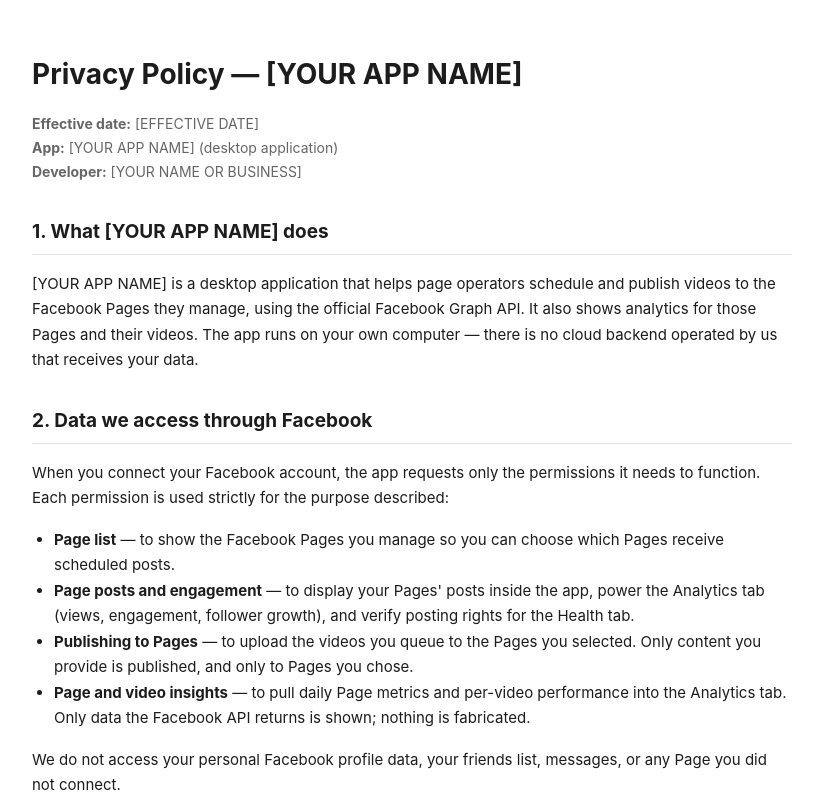
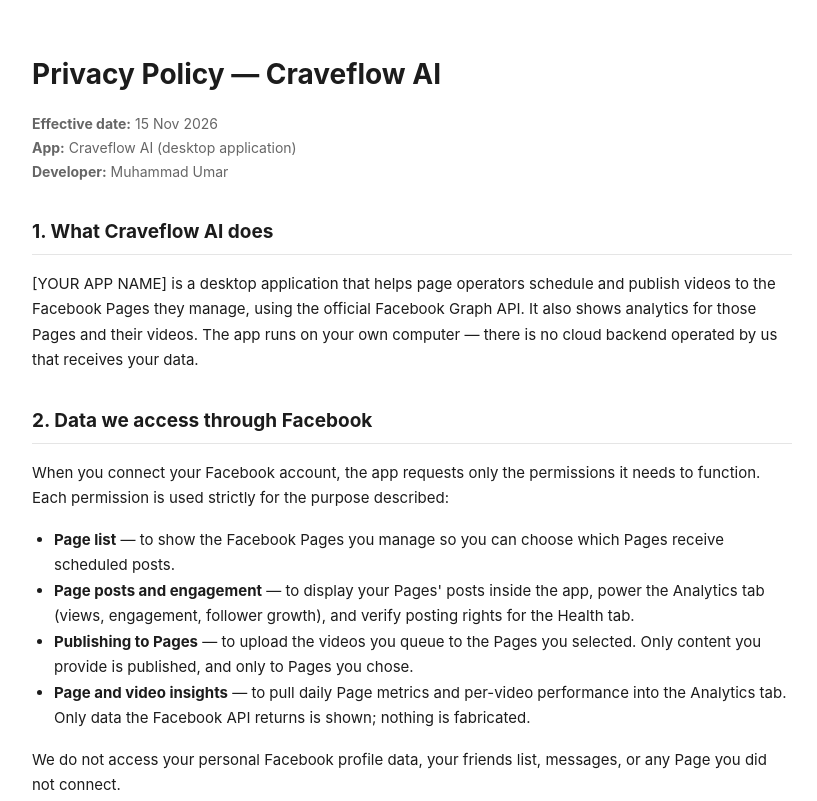
Before and after one commit to Umar6877/Craveflow-AI, a plain HTML site: page index.html in a window 1280 px wide. Shown: the top 801 px of the page, without its empty margins (228-1045 px from the left). Drawn offline with Linux system fonts and the light colour scheme.

Commit message:
Update privacy policy details in index.ht

```diff
--- a/index.html
+++ b/index.html
@@ -1,41 +1,10 @@
 <!DOCTYPE html>
-<!--
-  ============================================================
-  PRIVACY POLICY TEMPLATE — FOR STUDENTS CREATING THEIR OWN
-  FACEBOOK APP (page management / video uploading app)
-  ============================================================
-  HOW TO USE THIS FILE (these instructions are invisible on
-  the published page — only you see them here):
 
-  1. Replace EVERYTHING in [SQUARE BRACKETS] with your own
-     details. There are 4 things to fill in:
-       [YOUR APP NAME]          — the Display name of your app
-                                  in the Meta dashboard
-       [YOUR NAME OR BUSINESS]  — your name, or your business
-                                  name if you have one
-       [YOUR CONTACT EMAIL]     — an email you actually check
-                                  (appears twice — replace both)
-       [EFFECTIVE DATE]         — today's date
-  2. Do NOT delete any section. Meta checks that the policy
-     covers what data the app accesses and how to delete it.
-  3. HOST IT FREE (no domain needed), then paste the link in
-     the Meta dashboard field "Privacy policy URL":
-       • GitHub Pages: create a free repo, upload this file,
-         enable Pages — your link looks like
-         https://[username].github.io/[repo]/privacy-policy.html
-       • Netlify Drop: drag this file onto drop.netlify.com —
-         you get a free link instantly
-       • Google Sites: create a free site, paste this text in
-  4. This file is already named index.html — upload it as-is,
-     or share this repo so students can FORK it and edit it
-     online (pencil icon) without downloading anything.
-  ============================================================
--->
 <html lang="en">
 <head>
 <meta charset="UTF-8">
 <meta name="viewport" content="width=device-width, initial-scale=1.0">
-<title>Privacy Policy — [YOUR APP NAME]</title>
+<title>Privacy Policy — Craveflow AI</title>
 <style>
   body { font-family: -apple-system, "Segoe UI", Roboto, Arial, sans-serif; line-height: 1.7; color: #1c1c1c; max-width: 760px; margin: 0 auto; padding: 32px 20px 64px; }
   h1 { font-size: 28px; margin-bottom: 4px; }
@@ -48,12 +17,12 @@
 </head>
 <body>
 
-<h1>Privacy Policy — [YOUR APP NAME]</h1>
-<p class="meta"><strong>Effective date:</strong> [EFFECTIVE DATE]<br>
-<strong>App:</strong> [YOUR APP NAME] (desktop application)<br>
-<strong>Developer:</strong> [YOUR NAME OR BUSINESS]</p>
+<h1>Privacy Policy — Craveflow AI</h1>
+<p class="meta"><strong>Effective date:</strong> 15 Nov 2026<br>
+<strong>App:</strong> Craveflow AI (desktop application)<br>
+<strong>Developer:</strong> Muhammad Umar</p>
 
-<h2>1. What [YOUR APP NAME] does</h2>
+<h2>1. What Craveflow AI does</h2>
 <p>[YOUR APP NAME] is a desktop application that helps page operators schedule and publish videos to the Facebook Pages they manage, using the official Facebook Graph API. It also shows analytics for those Pages and their videos. The app runs on your own computer — there is no cloud backend operated by us that receives your data.</p>
 
 <h2>2. Data we access through Facebook</h2>
@@ -92,7 +61,7 @@
 <ul>
   <li><strong>In the app:</strong> disconnect Facebook in the app settings — this deletes the stored access tokens. Uninstalling the app, or deleting the app's data folder, removes the local database including queue history and analytics snapshots.</li>
   <li><strong>On Facebook:</strong> go to Facebook Settings → Apps and Websites → remove "[YOUR APP NAME]". This revokes the app's access immediately; any data Facebook holds is governed by Facebook's own Data Policy.</li>
-  <li><strong>By request:</strong> email us at <a href="mailto:[YOUR CONTACT EMAIL]">[YOUR CONTACT EMAIL]</a> with the subject "Data Deletion Request" and we will confirm what local data to remove and guide you through it.</li>
+  <li><strong>By request:</strong> email us at <a href="mailto:gullu6877@gmail.com">[YOUR CONTACT EMAIL]</a> with the subject "Data Deletion Request" and we will confirm what local data to remove and guide you through it.</li>
 </ul>
 
 <h2>7. Children's privacy</h2>
@@ -104,9 +73,9 @@
 <h2>9. Contact</h2>
 <p>For privacy questions or data requests, contact:<br>
 [YOUR NAME OR BUSINESS]<br>
-Email: <a href="mailto:[YOUR CONTACT EMAIL]">[YOUR CONTACT EMAIL]</a></p>
+Email: <a href="mailto:gullu6877@gmail.com">gullu6877@gmail.com</a></p>
 
-<p class="brand">[YOUR APP NAME] · [YOUR NAME OR BUSINESS]</p>
+<p class="brand">Craveflow AI · Cravecrumb</p>
 
 </body>
 </html>
```
